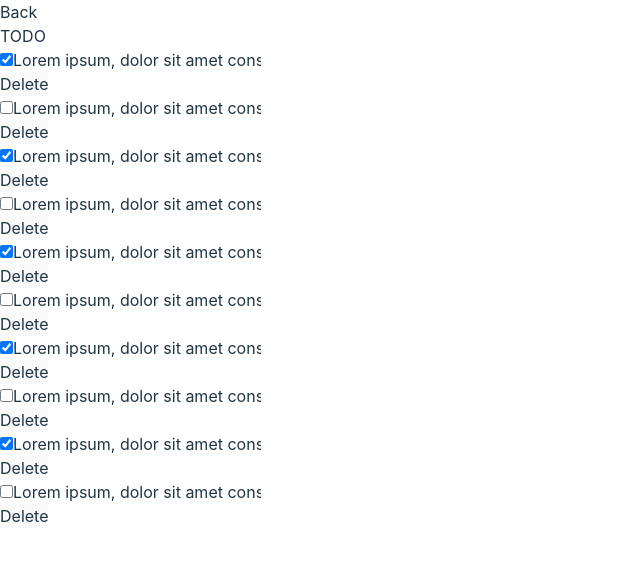
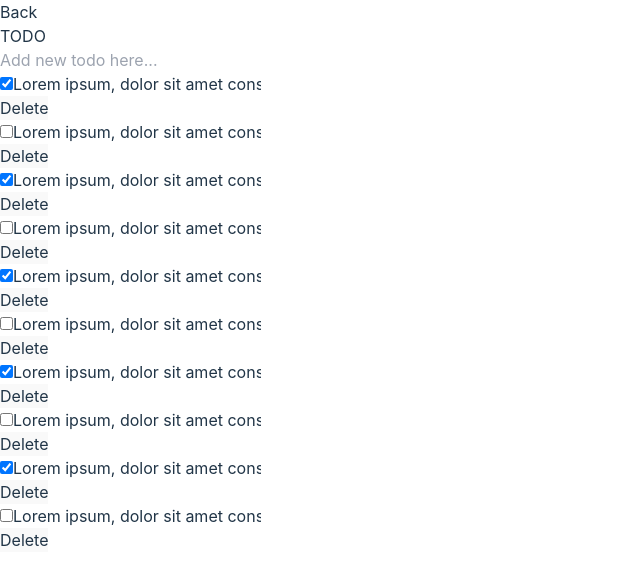
Before and after one commit to polaski0/docker-compose-test, a React (Vite) app in the folder frontend/: page /todo in a window 1280 px wide. Shown: the top 584 px of the page, without its empty margins (0-640 px from the left). Built offline with nearby package versions, Linux system fonts and the light colour scheme.

Commit message:
Added inserting of todo

```diff
--- /dev/null
+++ b/frontend/src/mocks/MockTodo.ts
@@ -0,0 +1,9 @@
+import { Todo } from "../types/Todo";
+
+export const mockTodos: Todo[] = new Array(10).fill(null).map((_, index: number) => {
+    return {
+        _id: index + 1,
+        text: "Lorem ipsum, dolor sit amet consectetur adipisicing elit. Officia sunt voluptatibus neque dolore error unde atque soluta excepturi non magni?",
+        is_checked: index % 2 == 0 ? true : false,
+    };
+});
--- a/frontend/src/pages/Todo/AddTodo.tsx
+++ b/frontend/src/pages/Todo/AddTodo.tsx
@@ -0,0 +1,37 @@
+import React from 'react';
+import { Todo } from '../../types/Todo';
+
+const AddTodo = ({ dispatch }: { dispatch: React.Dispatch<React.SetStateAction<Todo[]>> }) => {
+  const [todo, setTodo] = React.useState('');
+
+  const handleChange = (e: React.ChangeEvent<HTMLInputElement>) => {
+    setTodo(e.target.value);
+  };
+
+  const handleSubmit = (e: React.KeyboardEvent) => {
+    if (e.key === 'Enter') {
+      dispatch((prev: Todo[]) => {
+        const LARGEST_ID = prev.reduce((acc, curr) => {
+          return Math.max(acc, curr._id);
+        }, 0);
+
+        return [
+          ...prev,
+          {
+            _id: LARGEST_ID + 1,
+            text: todo,
+            is_checked: false
+          }
+        ];
+      });
+
+      setTodo('');
+    }
+  };
+
+  return (
+    <input type="text" name="text" onChange={handleChange} onKeyDown={handleSubmit} value={todo} className="w-full hide-scrollbar rounded-lg bg-slate-800 border border-slate-700 divide-y divide-slate-700 p-4 outline-none" placeholder="Add new todo here..." />
+  )
+};
+
+export default AddTodo;
--- a/frontend/src/pages/Todo/TodoList.tsx
+++ b/frontend/src/pages/Todo/TodoList.tsx
@@ -1,19 +1,9 @@
 import React from "react";
 import Button from "../../components/Button";
+import AddTodo from "./AddTodo";
 
-interface Todo {
-  id: number;
-  text: string;
-  is_checked: boolean;
-};
-
-const mockTodos: Todo[] = new Array(10).fill(null).map((_, index: number) => {
-  return {
-    id: index + 1,
-    text: "Lorem ipsum, dolor sit amet consectetur adipisicing elit. Officia sunt voluptatibus neque dolore error unde atque soluta excepturi non magni?",
-    is_checked: index % 2 == 0 ? true : false,
-  };
-});
+import { Todo } from "../../types/Todo";
+import { mockTodos } from "../../mocks/MockTodo";
 
 const TodoList = () => {
   const [todos, setTodos] = React.useState<Todo[]>(mockTodos);
@@ -43,16 +33,17 @@ const TodoList = () => {
   };
 
   return (
-    <div className="flex justify-center w-full -mt-16">
-      <div className="w-2/4">
+    <div className="flex justify-center w-full -mt-32">
+      <div className="flex flex-col gap-4 w-full">
+        <AddTodo dispatch={setTodos} />
         <div className="w-full overflow-auto max-h-[32rem] hide-scrollbar rounded-lg bg-slate-800 border border-slate-700 divide-y divide-slate-700">
           {
             todos.map((item, index) => {
               return (
-                <div className="w-full p-4 flex flex-row justify-between items-center gap-6" key={item.id}>
+                <div className="w-full p-4 flex flex-row justify-between items-center gap-6" key={item._id}>
                   <div className="flex flex-row gap-4 flex-1">
                     <input onChange={(e) => handleUpdate(e, index)} type="checkbox" name="is_checked" checked={item.is_checked} />
-                    <input onChange={(e) => handleUpdate(e, index)} type="text" name="text" className={`${item.is_checked ? "line-through" : ""} bg-transparent w-full overflow-ellipsis`} value={item.text} />
+                    <input onChange={(e) => handleUpdate(e, index)} type="text" name="text" className={`${item.is_checked ? "line-through" : ""} bg-transparent w-full overflow-ellipsis h-full outline-none`} value={item.text} />
                   </div>
                   <div className="flex flex-row gap-4">
                     <Button className="text-red-500 px-4 py-2 outline outline-1 outline-red-500 rounded-md hover:bg-red-500 hover:text-white transition-all duration-200">Delete</Button>
--- a/frontend/src/pages/Todo/index.tsx
+++ b/frontend/src/pages/Todo/index.tsx
@@ -4,9 +4,7 @@ import TodoList from "./TodoList";
 const Header = () => {
     return (
         <div className="bg-gradient-to-tr from-indigo-700 to-cyan-400 w-screen h-96 flex justify-center items-center">
-            <div className="w-2/4">
-                <h1 className='font-bold text-6xl tracking-[1rem]'>TODO</h1>
-            </div>
+            <h1 className='font-bold text-6xl tracking-[1rem]'>TODO</h1>
         </div>
     )
 };
@@ -18,7 +16,9 @@ const Todo = () => {
 
             <div className='flex flex-col relative'>
                 <Header />
-                <TodoList />
+                <div className="w-[90%] lg:w-2/4 self-center">
+                    <TodoList />
+                </div>
             </div>
         </>
     )
--- /dev/null
+++ b/frontend/src/types/Todo.ts
@@ -0,0 +1,5 @@
+export interface Todo {
+    _id: number;
+    text: string;
+    is_checked: boolean;
+};
```
